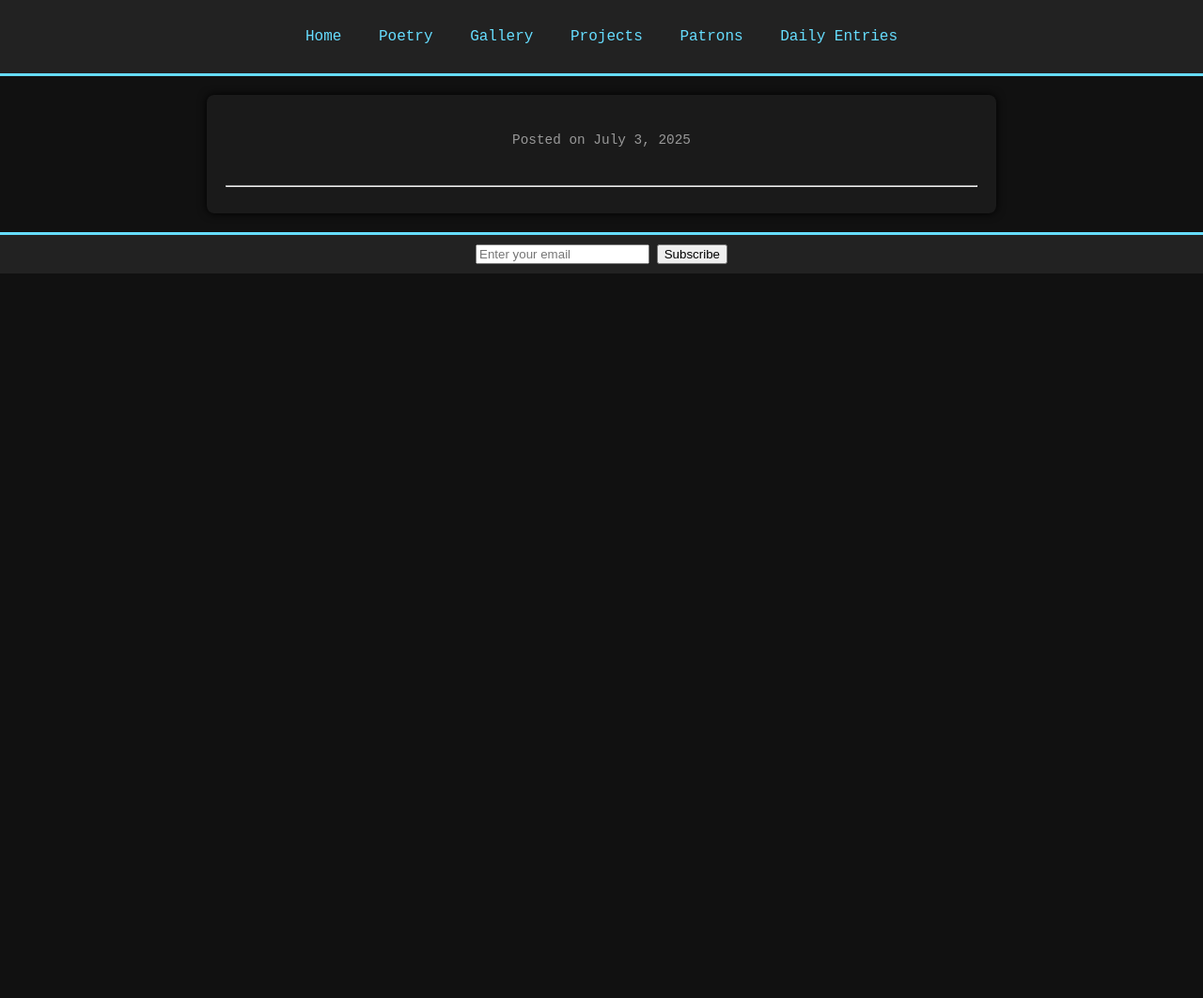
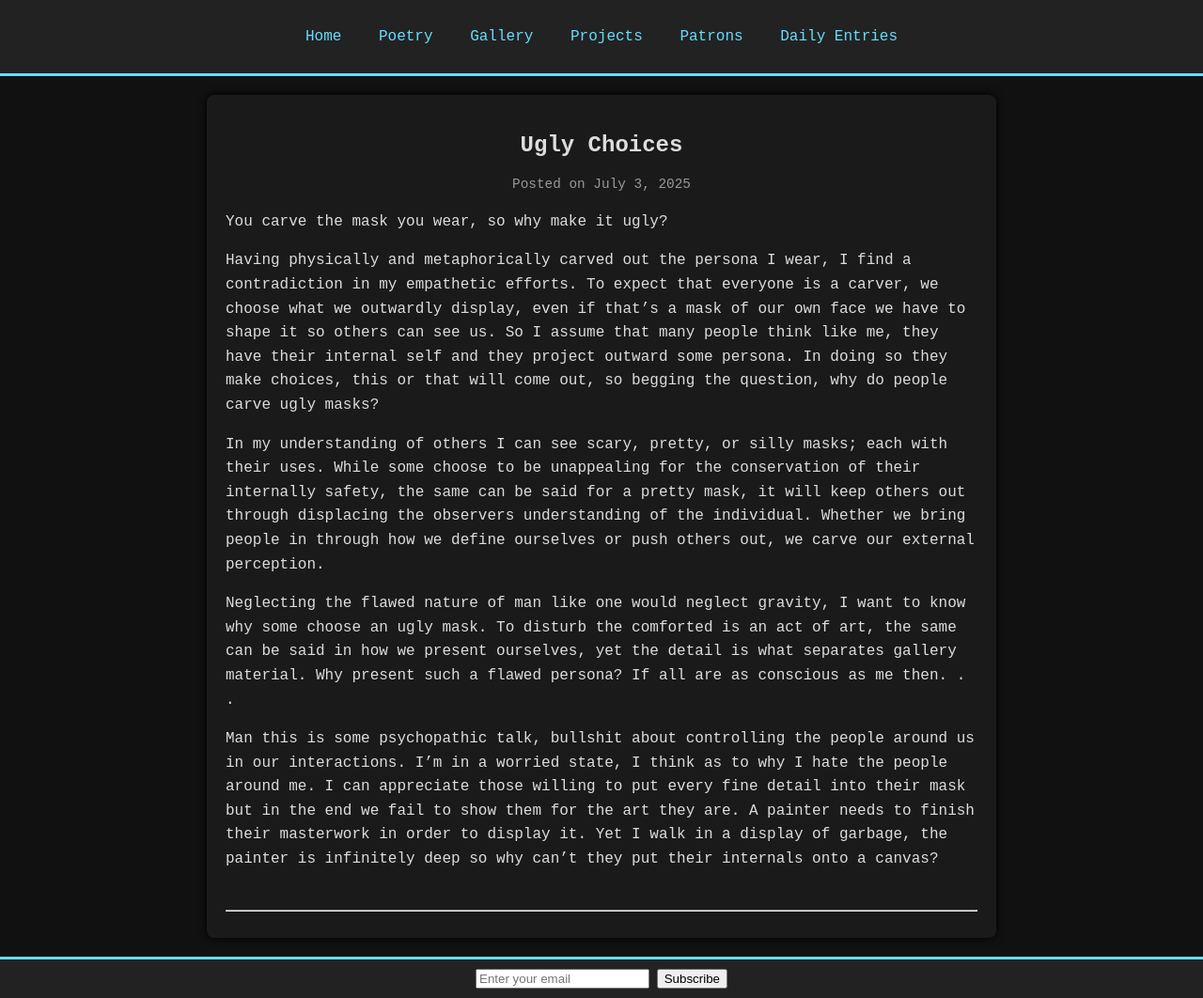
Before and after one commit to Lxsoftroxs/Lxsoftroxs.github.io, a Jekyll site: the page built from _posts/2025-07-03-thirteenth-post.md, in a window 1280 px wide. Shown: the whole page at 94% size. Built offline with Jekyll 4.4.1, drawn with Linux system fonts in a browser that asks for light colours; comment, search, counter and statistics services are not loaded; before the commit the page ends 900 px from its top, so only the background shows below that.

Commit message:
Update 2025-07-03-thirteenth-post.md

```diff
--- a/_posts/2025-07-03-thirteenth-post.md
+++ b/_posts/2025-07-03-thirteenth-post.md
@@ -1,5 +1,15 @@
 ---
 layout: post
-title: ""
+title: "Ugly Choices"
 date: 2025-07-03
 ---
+
+You carve the mask you wear, so why make it ugly?
+
+Having physically and metaphorically carved out the persona I wear, I find a contradiction in my empathetic efforts. To expect that everyone is a carver, we choose what we outwardly display, even if that's a mask of our own face we have to shape it so others can see us. So I assume that many people think like me, they have their internal self and they project outward some persona. In doing so they make choices, this or that will come out, so begging the question, why do people carve ugly masks?
+
+In my understanding of others I can see scary, pretty, or silly masks; each with their uses. While some choose to be unappealing for the conservation of their internally safety, the same can be said for a pretty mask, it will keep others out through displacing the observers understanding of the individual. Whether we bring people in through how we define ourselves or push others out, we carve our external perception.
+
+Neglecting the flawed nature of man like one would neglect gravity, I want to know why some choose an ugly mask. To disturb the comforted is an act of art, the same can be said in how we present ourselves, yet the detail is what separates gallery material. Why present such a flawed persona? If all are as conscious as me then. . .
+
+Man this is some psychopathic talk, bullshit about controlling the people around us in our interactions. I'm in a worried state, I think as to why I hate the people around me. I can appreciate those willing to put every fine detail into their mask but in the end we fail to show them for the art they are. A painter needs to finish their masterwork in order to display it. Yet I walk in a display of garbage, the painter is infinitely deep so why can't they put their internals onto a canvas?
```
